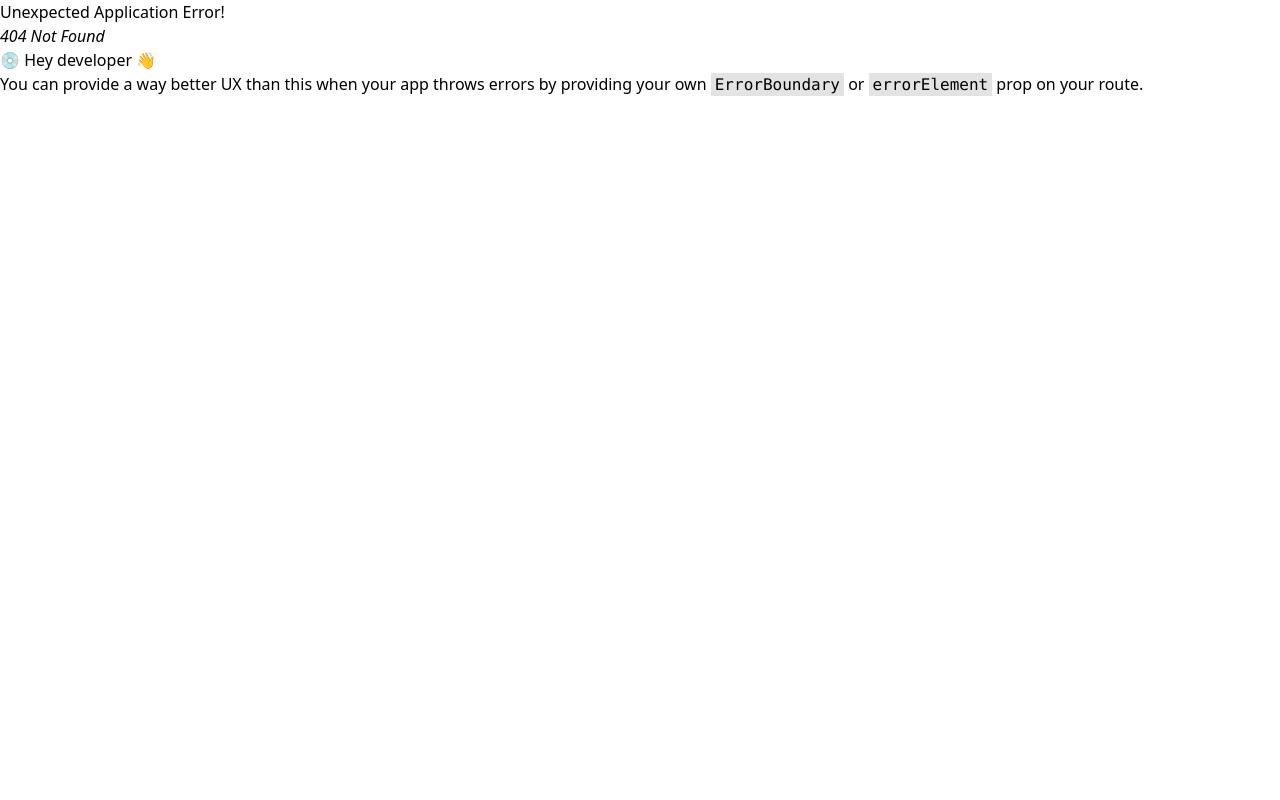
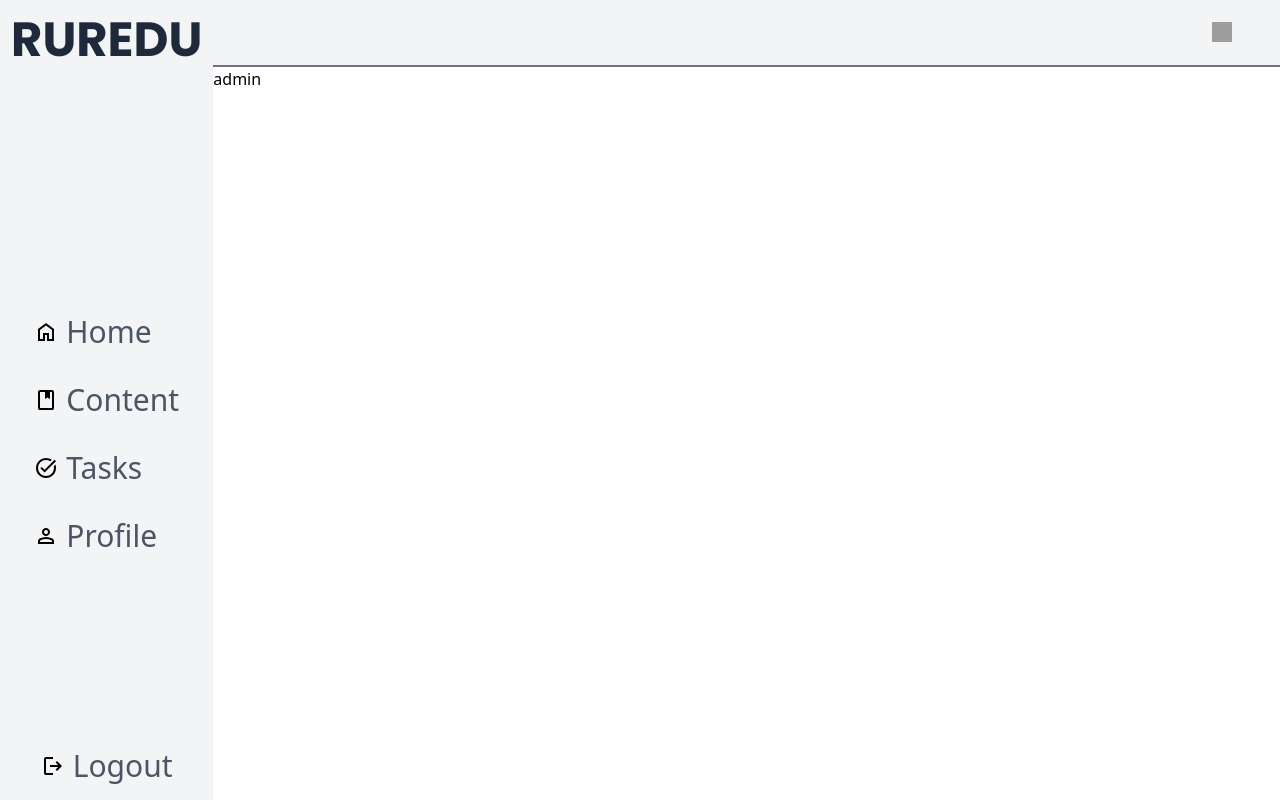
Before and after one commit to notnick2/Ruredu, a React (Vite) app in the folder client/: page /dashboard/admin in a window 1280 px wide. Before the commit this address had no page. Built offline with nearby package versions, Linux system fonts and the light colour scheme; no server answers; sample sign-in values are in the browser's storage; grey boxes are pictures that could not be loaded; a web font is replaced by a local one.

Commit message:
evenieng

```diff
--- a/client/index.html
+++ b/client/index.html
@@ -7,7 +7,7 @@
 <link rel="preconnect" href="https://fonts.gstatic.com" crossorigin>
 <link href="https://fonts.googleapis.com/css2?family=Poppins:ital,wght@0,100;0,200;0,300;0,400;0,500;0,600;0,700;0,800;0,900;1,100;1,200;1,300;1,400;1,500;1,600;1,700;1,800;1,900&family=Salsa&display=swap" rel="stylesheet">
     <meta name="viewport" content="width=device-width, initial-scale=1.0" />
-    <title>Vite + React</title>
+    <title>Ruredu</title>
   </head>
   <body>
     <div id="root"></div>
--- /dev/null
+++ b/client/src/components/admin.jsx
@@ -0,0 +1,11 @@
+import React from 'react'
+
+const Admin = () => {
+  return (
+    <div>
+       admin
+    </div>
+  )
+}
+
+export default Admin
--- a/client/src/components/content.jsx
+++ b/client/src/components/content.jsx
@@ -1,9 +1,113 @@
-import React from 'react'
+import React, { useState, useEffect } from 'react';
+import { useLocation, useNavigate } from 'react-router-dom';
+import { Link } from 'react-router-dom';
 
 const Content = () => {
+  const location = useLocation();
+  const navigate = useNavigate();
+  const [isAdmin, setIsAdmin] = useState(false);
+  const [loading, setLoading] = useState(true);
+  const [username, setUsername] = useState("");
+  const [std, setStd] = useState("");
+  const [subjects, setSubjects] = useState([]);
+  const [selectedSubject, setSelectedSubject] = useState(null);
+
+  const handleDivClick = (index) => {
+    setSelectedSubject(index === selectedSubject ? null : index);
+  };
+
+  useEffect(() => {
+    const checkTokenAndFetchAccess = async () => {
+      try {
+        const token = localStorage.getItem('token');
+        if (!token) {
+          // Redirect to / if there is no token
+          navigate('/');
+          return;
+        }
+
+        // Send a request to the backend to fetch access information
+        const response = await fetch('http://localhost:5000/api/get-access', {
+          method: 'GET',
+          headers: {
+            Authorization: token,
+            'Content-Type': 'application/json',
+          },
+        });
+
+        if (response.ok) {
+          const data = await response.json();
+          setIsAdmin(data.access);
+          setUsername(data.studentName);
+          setStd(data.std);
+        } else {
+          // Handle error fetching access information
+          console.error('Error fetching access information');
+        }
+      } catch (error) {
+        console.error('Error fetching access information', error);
+      } finally {
+        setLoading(false);
+      }
+    };
+
+    checkTokenAndFetchAccess();
+  }, [navigate]);
+
+  useEffect(() => {
+    const fetchSubjects = async () => {
+      try {
+        const token = localStorage.getItem('token');
+        if (!token) {
+          // Redirect to / if there is no token
+          navigate('/');
+          return;
+        }
+        // Send a request to the backend to fetch subjects
+        const subjectsResponse = await fetch('http://localhost:5000/api/get-subjects', {
+          method: 'GET',
+          headers: {
+            Authorization: token,
+            'Content-Type': 'application/json',
+          },
+        });
+
+        if (subjectsResponse.ok) {
+          const subjectsData = await subjectsResponse.json();
+          setSubjects(subjectsData.subjectNames[0]);
+        } else {
+          console.error('Error fetching subjects');
+        }
+      } catch (error) {
+        console.error('Error fetching subjects', error);
+      }
+    };
+    fetchSubjects();
+  }, []);
+
+
   return (
-    <div>Content</div>
-  )
-}
+    <div className="flex">
+      {subjects.map((subject, index) => (
+        <div
+          key={index}
+          className={`p-4 m-2 rounded-md cursor-pointer transition-transform transform ${
+            selectedSubject === index ? 'scale-150' : 'scale-100'
+          } bg-${index % 5 + 1}00`}
+          onClick={() => handleDivClick(index)}
+        >
+          <span className="text-xl">{subject}</span>
+          {selectedSubject === index && (
+            <img
+              src="/path/to/logo.png" // Replace with the actual path to your logo
+              alt="Logo"
+              className="h-8 w-8 ml-2"
+            />
+          )}
+        </div>
+      ))}
+    </div>
+  );
+};
 
-export default Content
+export default Content;
--- a/client/src/pages/dashboard.jsx
+++ b/client/src/pages/dashboard.jsx
@@ -1,25 +1,124 @@
-import React from 'react';
-import { Link, Outlet } from 'react-router-dom';
+import React, { useEffect, useState } from 'react';
+import { Link, Outlet, useLocation, useNavigate } from 'react-router-dom';
 import landing from '../assets/landing.png';
 import content from '../assets/content.svg';
 import home from '../assets/home.svg';
 import logout from '../assets/logout.svg';
 import profile from '../assets/profile.svg';
 import tasks from '../assets/tasks.svg';
+import admin from '../assets/admin.svg';
 
 const Dashboard = () => {
+  const location = useLocation();
+  const navigate = useNavigate();
+  const [isAdmin, setIsAdmin] = useState(false);
+  const [loading, setLoading] = useState(true);
+  const [username, setUsername] = useState("");
+  const [std, setStd] = useState("");
+  const [subjects, setSubjects] = useState([]);
+
+
+
+useEffect(() => {
+  const checkTokenAndFetchAccess = async () => {
+    try {
+      const token = localStorage.getItem('token');
+      if (!token) {
+        // Redirect to / if there is no token
+        navigate('/');
+        return;
+      }
+
+      // Send a request to the backend to fetch access information
+      const response = await fetch('http://localhost:5000/api/get-access', {
+        method: 'GET',
+        headers: {
+          Authorization: token,
+          'Content-Type': 'application/json',
+        },
+      });
+
+      if (response.ok) {
+        const data = await response.json();
+        setIsAdmin(data.access);
+        setUsername(data.studentName);
+        setStd(data.std);
+
+
+
+
+      } else {
+        // Handle error fetching access information
+        console.error('Error fetching access information');
+      }
+    } catch (error) {
+      console.error('Error fetching access information', error);
+    } finally {
+      setLoading(false);
+    }
+  };
+
+
+
+  checkTokenAndFetchAccess();
+
+}, [navigate]);
+
+useEffect(()=>
+{
+  const fetchSubjects = async () => {
+    try {
+      const token = localStorage.getItem('token');
+      if (!token) {
+        // Redirect to / if there is no token
+        navigate('/');
+        return;
+      }
+      // Send a request to the backend to fetch subjects
+      const subjectsResponse = await fetch('http://localhost:5000/api/get-subjects', {
+        method: 'GET',
+        headers: {
+          Authorization: token,
+          'Content-Type': 'application/json',
+        },
+      });
+
+      if (subjectsResponse.ok) {
+        const subjectsData = await subjectsResponse.json();
+
+        setSubjects(subjectsData.subjectNames)
+
+
+      } else {
+
+        console.error('Error fetching subjects');
+      }
+    } catch (error) {
+      console.error('Error fetching subjects', error);
+    }
+  };
+  fetchSubjects();
+},[]);
+
+
+console.log(subjects);
+
+
+
   return (
     <div className="grid grid-cols-12 grid-rows-12 h-screen">
       {/* Sidebar */}
-      <sidebar className="col-span-2 row-span-12 bg-gray-100 p-4 flex flex-col items-center justify-between">
+      <div className="col-span-2 row-span-12 bg-gray-100 p-4 flex flex-col items-center justify-between">
         <h1 className="font-poppins font-bold text-5xl text-slate-800 mb-4 pb-10">RUREDU</h1>
 
         {/* Sidebar Links */}
         <nav className="flex flex-col space-y-8">
           {/* Home Link */}
           <Link
-            to="/home"
-            className="flex items-center space-x-2 text-gray-600 hover:text-blue-500 hover:font-bold p-2 text-3xl"
+            to="/dashboard/home"
+            className={`flex items-center space-x-2 text-3xl ${
+              location.pathname === '/dashboard/home' ? 'text-blue-500 font-bold' : 'text-gray-600 hover:text-blue-500 hover:font-bold'
+            }`}
           >
             <img src={home} className="w-6 h-6" alt="Home Icon" />
             <span>Home</span>
@@ -28,16 +127,20 @@ const Dashboard = () => {
           {/* Content Link */}
           <Link
             to="/dashboard/content"
-            className="flex items-center space-x-2 text-gray-600 hover:text-blue-500 hover:font-bold p-2 text-3xl"
+            className={`flex items-center space-x-2 text-3xl ${
+              location.pathname === '/dashboard/content' ? 'text-blue-500 font-bold' : 'text-gray-600 hover:text-blue-500 hover:font-bold'
+            }`}
           >
-            <img src={content} className="w-6 h-6 pt-1" alt="Content Icon" />
+            <img src={content} className="w-6 h-6" alt="Tasks Icon" />
             <span>Content</span>
           </Link>
 
           {/* Tasks Link */}
           <Link
             to="/dashboard/tasks"
-            className="flex items-center space-x-2 text-gray-600 hover:text-blue-500 hover:font-bold p-2 text-3xl"
+            className={`flex items-center space-x-2 text-3xl ${
+              location.pathname === '/dashboard/tasks' ? 'text-blue-500 font-bold' : 'text-gray-600 hover:text-blue-500 hover:font-bold'
+            }`}
           >
             <img src={tasks} className="w-6 h-6" alt="Tasks Icon" />
             <span>Tasks</span>
@@ -46,32 +149,49 @@ const Dashboard = () => {
           {/* Profile Link */}
           <Link
             to="/dashboard/profile"
-            className="flex items-center space-x-2 text-gray-600 hover:text-blue-500 hover:font-bold p-2 text-3xl"
+            className={`flex items-center space-x-2 text-3xl ${
+              location.pathname === '/dashboard/profile' ? 'text-blue-500 font-bold' : 'text-gray-600 hover:text-blue-500 hover:font-bold'
+            }`}
           >
             <img src={profile} className="w-6 h-6" alt="Profile Icon" />
             <span>Profile</span>
           </Link>
+
+          {isAdmin && (
+            /* Admin Link - Render only if the user has admin access */
+            <Link
+              to="/dashboard/admin"
+              className={`flex items-center space-x-2 text-3xl ${
+                location.pathname === '/dashboard/admin' ? 'text-blue-500 font-bold' : 'text-gray-600 hover:text-blue-500 hover:font-bold'
+              }`}
+            >
+              <img src={admin} className="w-6 h-6" alt="Profile Icon" />
+            <span>Admin</span>
+            </Link>
+          )}
         </nav>
 
         <div className="flex flex-col items-end">
           {/* Logout Link */}
           <Link
-            to="/dashboard/logout"
-            className="flex items-center space-x-2 text-gray-600 hover:text-blue-500 hover:font-bold p-2 text-3xl"
+            to="/"
+            className={`flex items-center space-x-2 text-3xl ${
+              location.pathname === '/dashboard/logout' ? 'text-blue-500 font-bold' : 'text-gray-600 hover:text-blue-500 hover:font-bold'
+            }`}
           >
             <img src={logout} className="w-6 h-6" alt="Logout Icon" />
             <span>Logout</span>
           </Link>
         </div>
-      </sidebar>
+      </div>
 
       {/* Top Navigation Bar */}
       <nav className="col-span-10 row-span-1 bg-gray-100 flex flex-row justify-end items-center pr-10 border-b-2 border-solid border-gray-500">
-        <img src={landing} className="w-5 h-5" alt="User Avatar"></img>
-        <h1 className="ml-2">Student Name</h1>
+        <img src={landing} className="w-5 h-5" alt="User Avatar" />
+        <h1 className="ml-2">{username}</h1>
       </nav>
       <main>
-        <Outlet/>
+        <Outlet />
       </main>
     </div>
   );
--- a/client/src/pages/login.jsx
+++ b/client/src/pages/login.jsx
@@ -27,11 +27,13 @@ function Login() {
       // Assuming the server returns a JWT token upon successful login
       const { token } = response.data;
 
+
+
       // Store the token in localStorage or a global state management solution
       localStorage.setItem('token', token);
 
       // Redirect to the dashboard page
-      navigate('/dashboard');
+      navigate('/dashboard/home');
     } catch (error) {
       console.error('Login failed', error);
       setLoginError('Invalid credentials. Please try again.');
```
Also changed, not shown: client/src/App.jsx (+6 -2 lines), client/src/assets/admin.svg (added), 1 other file (tests, documents, lock files or other folders).
